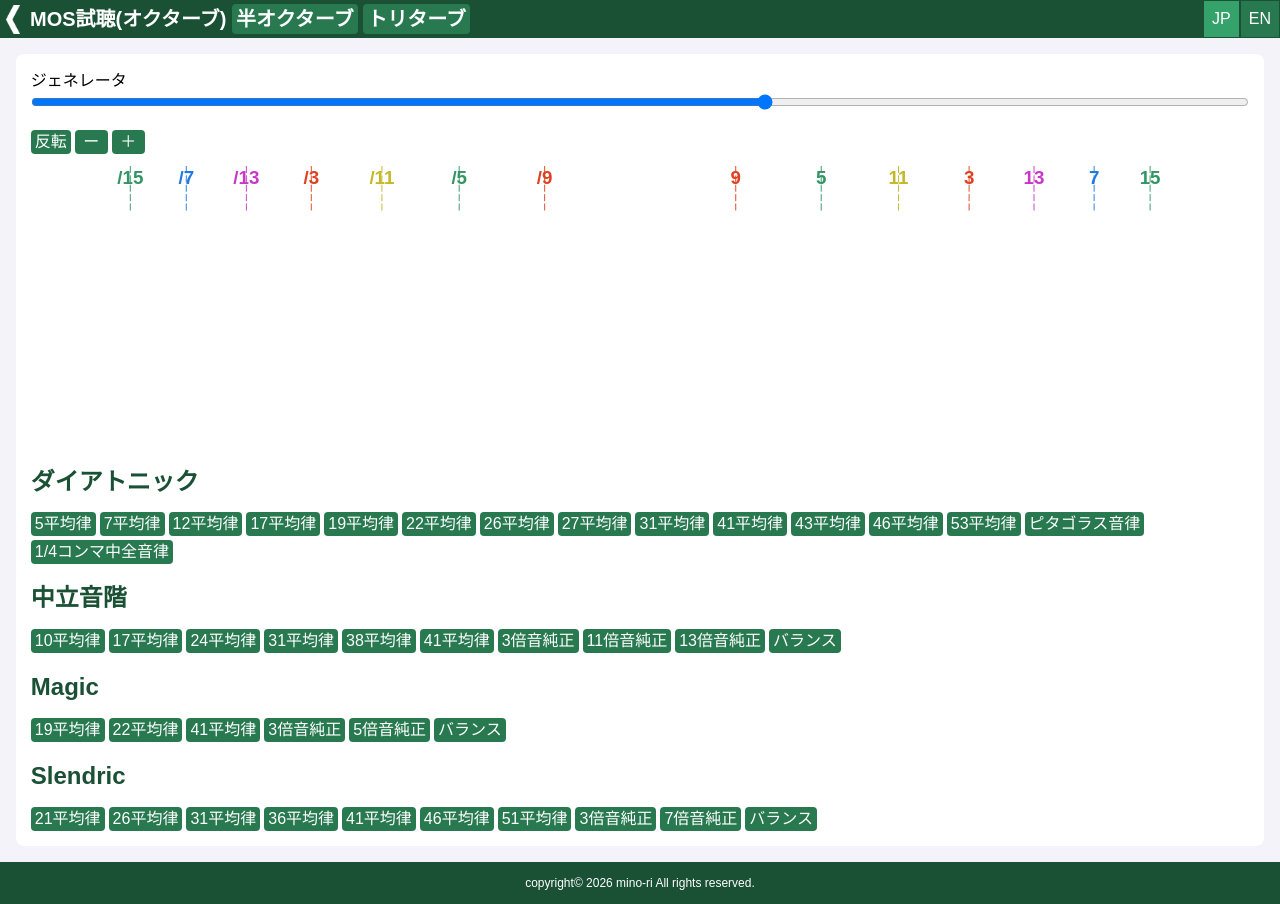
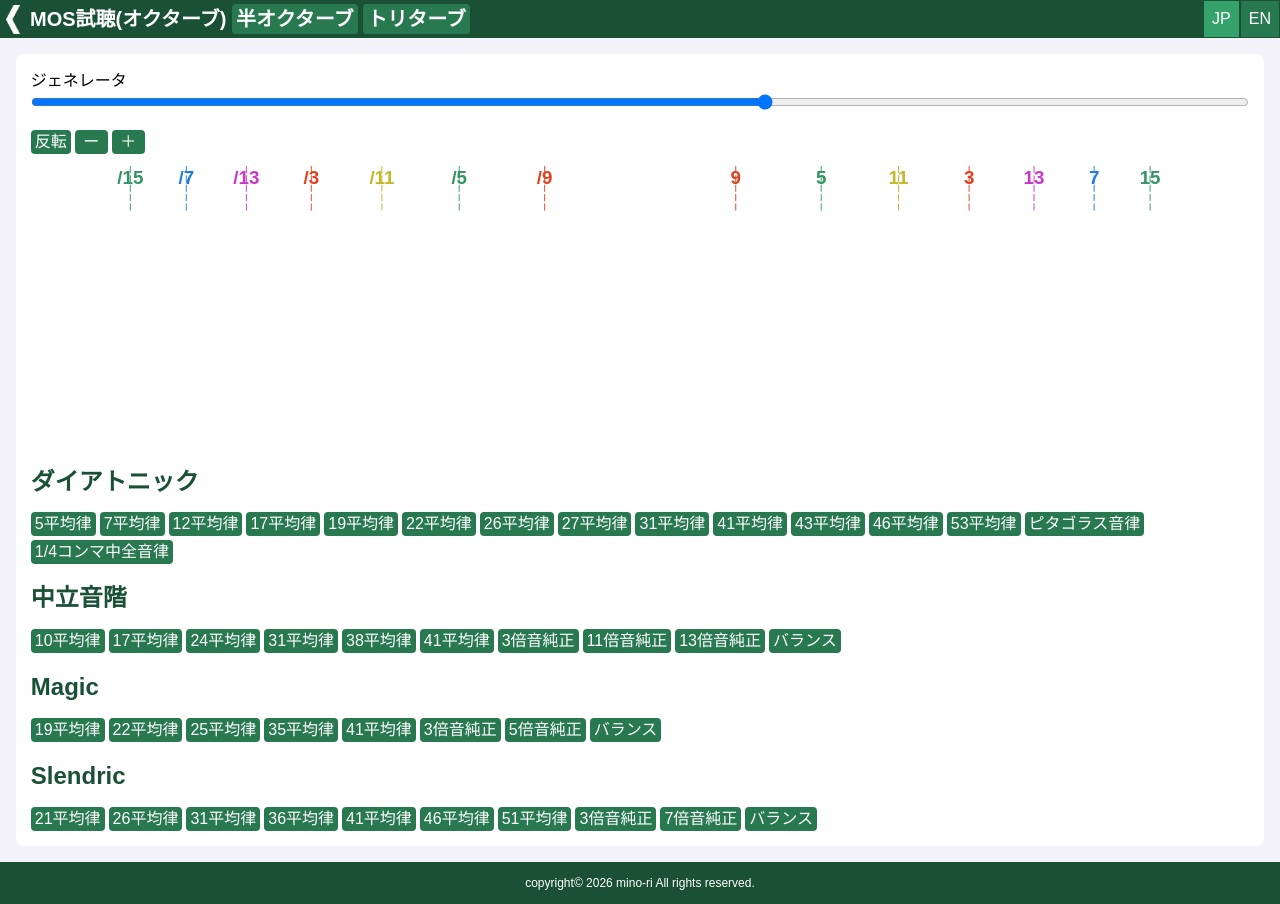
Before and after one commit to mino-ri/mino-ri.github.io, a plain HTML site: page music/mos.html in a window 1280 px wide. Drawn offline with Linux system fonts and the light colour scheme; a script that the page names is missing.

Commit message:
[update] 25edo & 35edo mos

```diff
--- a/music/mos.html
+++ b/music/mos.html
@@ -126,6 +126,8 @@
       <ul class="link-list">
         <li><input type="button" data-ls-value-en="19-EDO" value="19平均律" data-generator="3789" /></li>
         <li><input type="button" data-ls-value-en="22-EDO" value="22平均律" data-generator="3818" /></li>
+        <li><input type="button" data-ls-value-en="25-EDO" value="25平均律" data-generator="3840" /></li>
+        <li><input type="button" data-ls-value-en="35-EDO" value="35平均律" data-generator="3771" /></li>
         <li><input type="button" data-ls-value-en="41-EDO" value="41平均律" data-generator="3805" /></li>
         <li><input type="button" data-ls-value-en="Pure 3rd" value="3倍音純正" data-generator="3804" /></li>
         <li><input type="button" data-ls-value-en="Pure 5th" value="5倍音純正" data-generator="3863" /></li>
```
